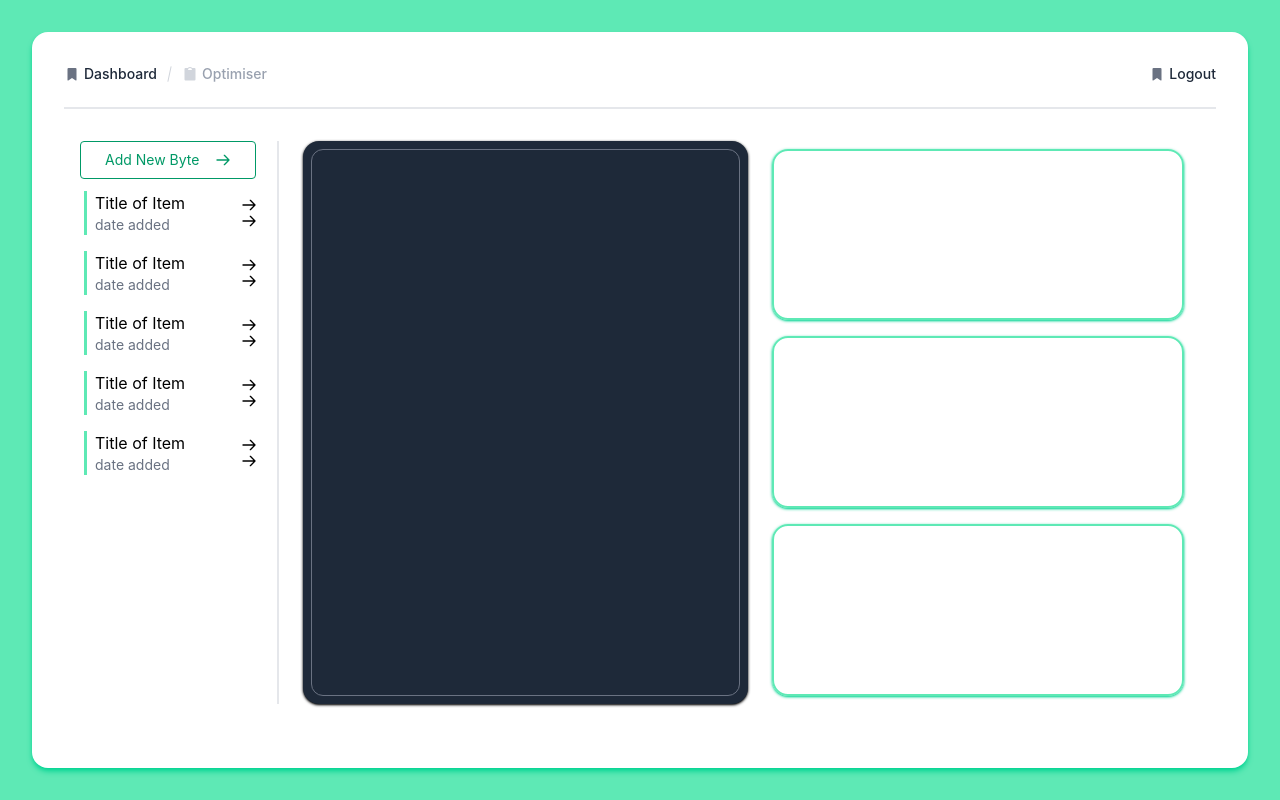
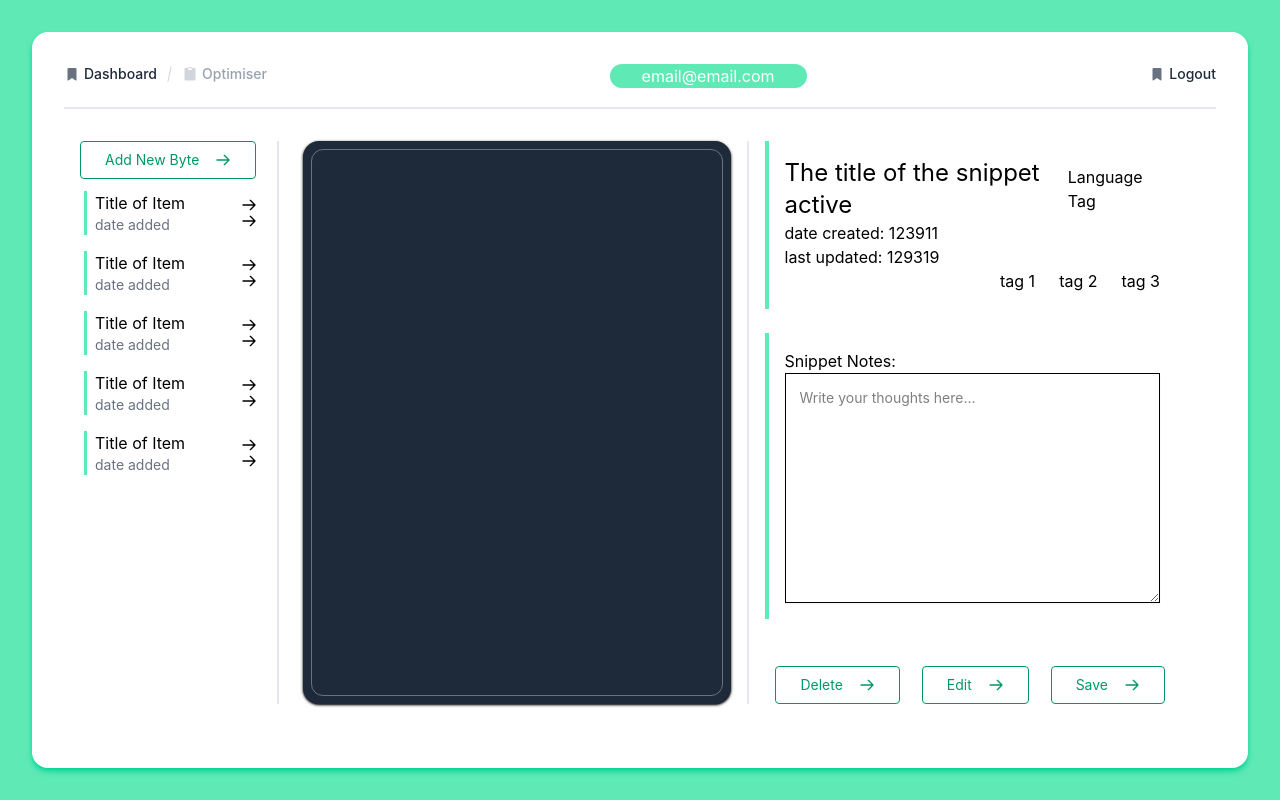
Before and after one commit to hippifern/CodeSnippetManager, a React (Vite) app: page /dashboard in a window 1280 px wide. Built offline with nearby package versions, Linux system fonts and the light colour scheme; no server answers.

Commit message:
dashboard layout continues

```diff
--- a/src/components/ContentBlock.tsx
+++ b/src/components/ContentBlock.tsx
@@ -1,5 +1,7 @@
-export const ContentBlock = () => {
+export const ContentBlock = ({ children, flex = "flex-1" }) => {
   return (
-    <div className="border-emerald-300 border-2 m-2 flex-1 rounded-2xl shadow-emerald-400 shadow-sm"></div>
+    <div className={`border-l-4 border-emerald-300 ${flex} p-2`}>
+      <div className="p-2 h-full rounded-xl">{children}</div>
+    </div>
   );
 };
--- a/src/screens/Dashboard.tsx
+++ b/src/screens/Dashboard.tsx
@@ -39,6 +39,9 @@ export const Dashboard = () => {
       <div className="inner-container bg-white h-full w-full rounded-2xl shadow-emerald-400 shadow-md flex p-8 flex-col">
         <div className="upper-buttons border-b-2 border-gray-200 w-full h-12 flex justify-between ">
           <Navbar />
+          <div className="rounded-2xl bg-emerald-300 h-fit px-8">
+            <p className="text-white">email@email.com</p>
+          </div>
           <Logout />
         </div>
         <div className="main-content w-full h-full flex py-8 ">
@@ -69,10 +72,40 @@ export const Dashboard = () => {
           </div>
           <div className="main-content-right flex-5 w-full h-full flex px-4">
             <CodeBlock />
-            <div className="info-container flex-1 mx-2 rounded-2xl flex flex-col">
-              <ContentBlock />
-              <ContentBlock />
-              <ContentBlock />
+            <div className="info-container flex-1 mx-2 flex flex-col h-full gap-6 justify-start border-l-2 border-gray-200 px-4">
+              <ContentBlock>
+                <div className="flex justify-between items-center">
+                  <h1 className="text-2xl">The title of the snippet active</h1>
+                  <p>Language Tag</p>
+                </div>
+                <div>
+                  <div>
+                    <p>date created: 123911</p>
+                    <p>last updated: 129319</p>
+                  </div>
+                </div>
+                <div className="flex justify-end gap-6">
+                  <p>tag 1</p>
+                  <p>tag 2</p>
+                  <p>tag 3</p>
+                </div>
+              </ContentBlock>
+              <ContentBlock flex={"flex-2"}>
+                <div className="flex">
+                  <h1>Snippet Notes:</h1>
+                </div>
+                <textarea
+                  id="message"
+                  rows={10}
+                  className="bg-neutral-secondary-medium border border-default-medium text-heading text-sm rounded-base focus:ring-brand focus:border-brand block w-full p-3.5 shadow-xs placeholder:text-body"
+                  placeholder="Write your thoughts here..."
+                ></textarea>
+              </ContentBlock>
+              <div className="flex justify-around flex-2 items-end">
+                <Button text="Delete" />
+                <Button text="Edit" />
+                <Button text="Save" />
+              </div>
             </div>
           </div>
         </div>
```
